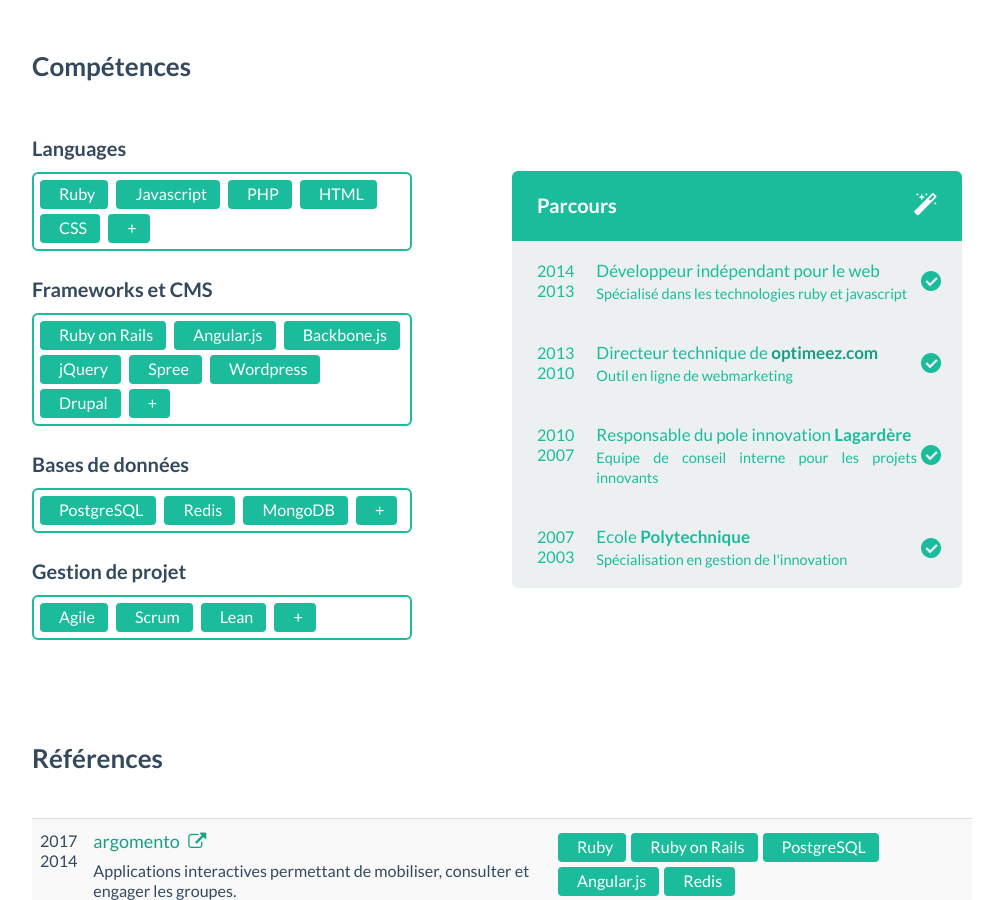
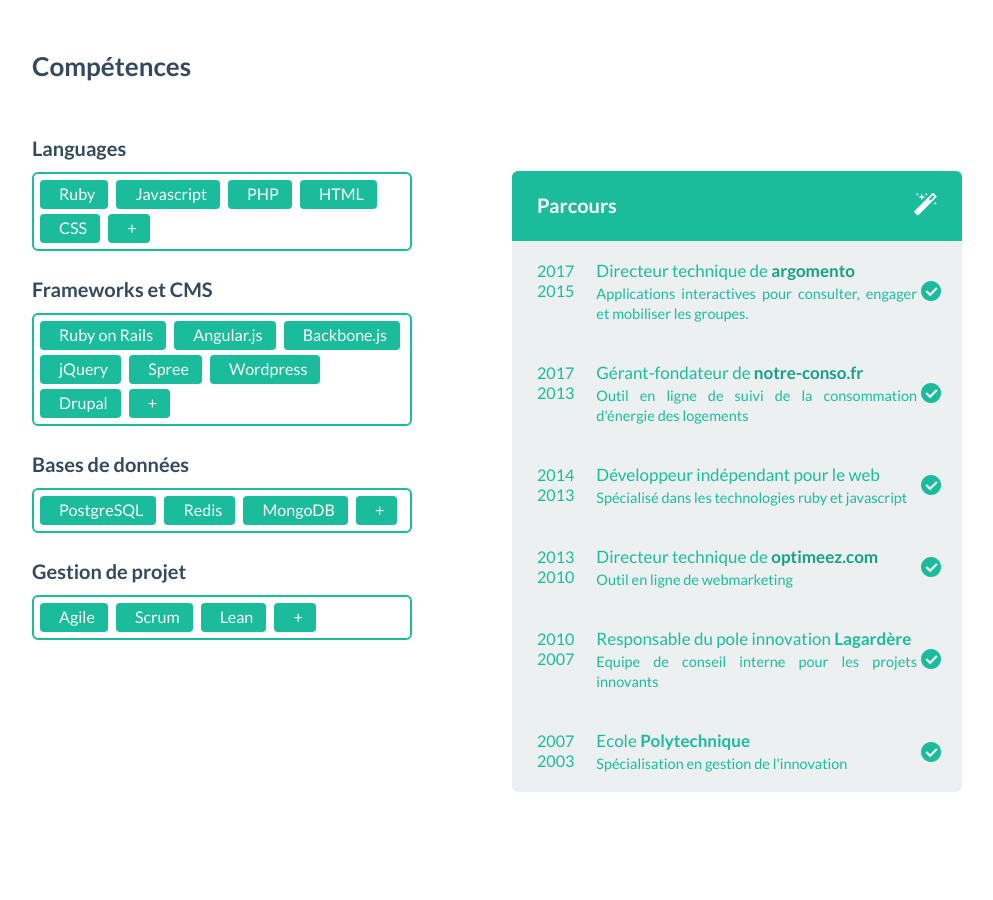
Before and after one commit to arambert/arambert.github.io, a Jekyll site: the page built from index.html, in a window 1280 px wide and 900 px high, scrolled down 583 px. Shown: the whole window, without its empty margins (138-1131 px from the left). Built offline with Jekyll 4.4.1, drawn with Linux system fonts in a browser that asks for light colours.

Commit message:
Update competences.html

```diff
--- a/_includes/competences.html
+++ b/_includes/competences.html
@@ -46,6 +46,24 @@
         <div class='clear'></div>
       </div>
       <ul>
+	<li class="todo-done">
+          <div class="todo-year">2017<br/>2015</div>
+          <div class="todo-content">
+            <h4 class="todo-name">
+              Directeur technique de <strong><a href='http://argomento.fr'>argomento</a></strong>
+            </h4>
+            Applications interactives pour consulter, engager et mobiliser les groupes.
+          </div>
+        </li>
+	<li class="todo-done">
+          <div class="todo-year">2017<br/>2013</div>
+          <div class="todo-content">
+            <h4 class="todo-name">
+              Gérant-fondateur de <strong><a href='http://notre-conso.fr'>notre-conso.fr</a></strong>
+            </h4>
+            Outil en ligne de suivi de la consommation d'énergie des logements
+          </div>
+        </li>
         <li class="todo-done">
           <div class="todo-year">2014<br/>2013</div>
           <div class="todo-content">
```
